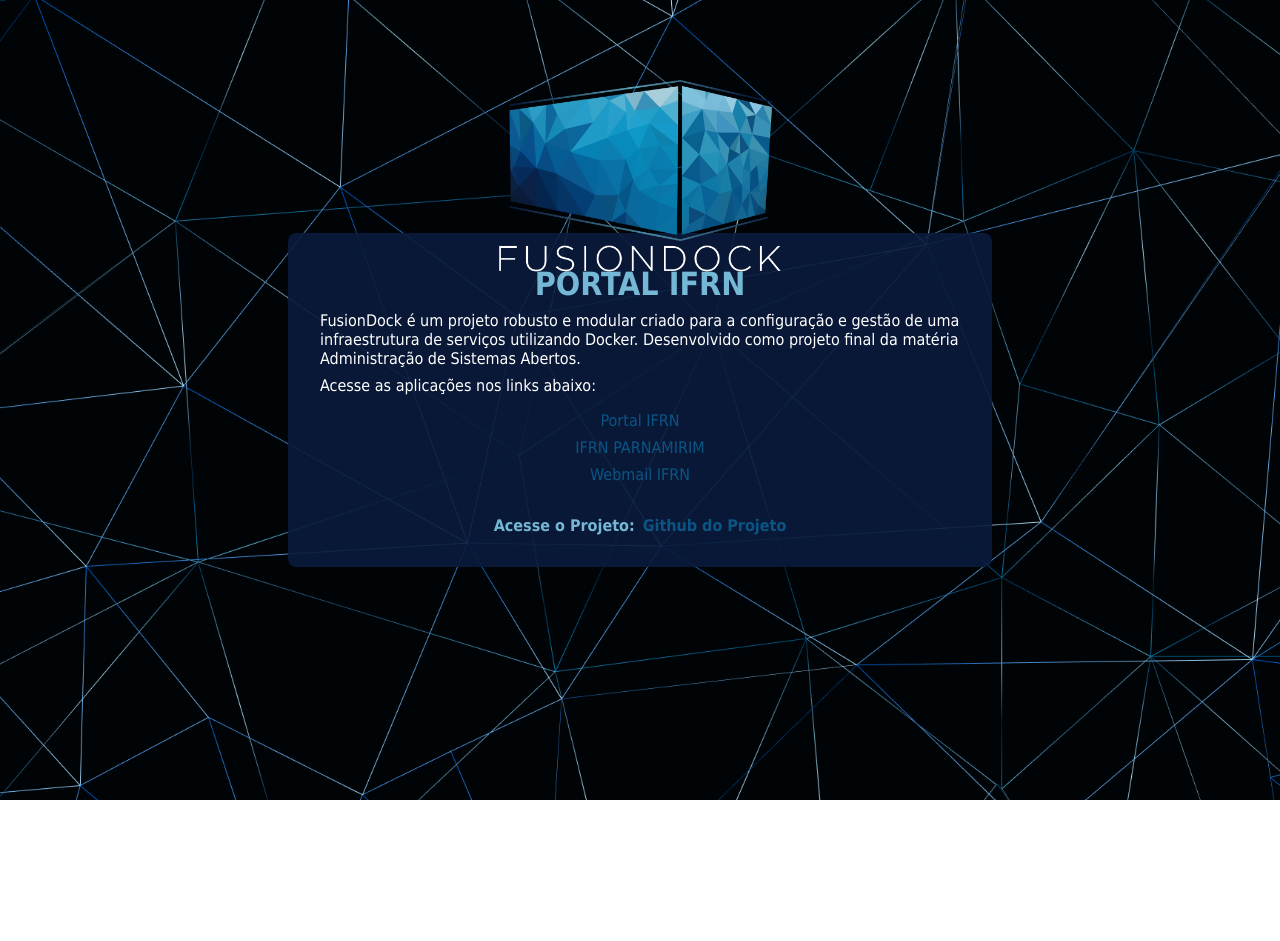
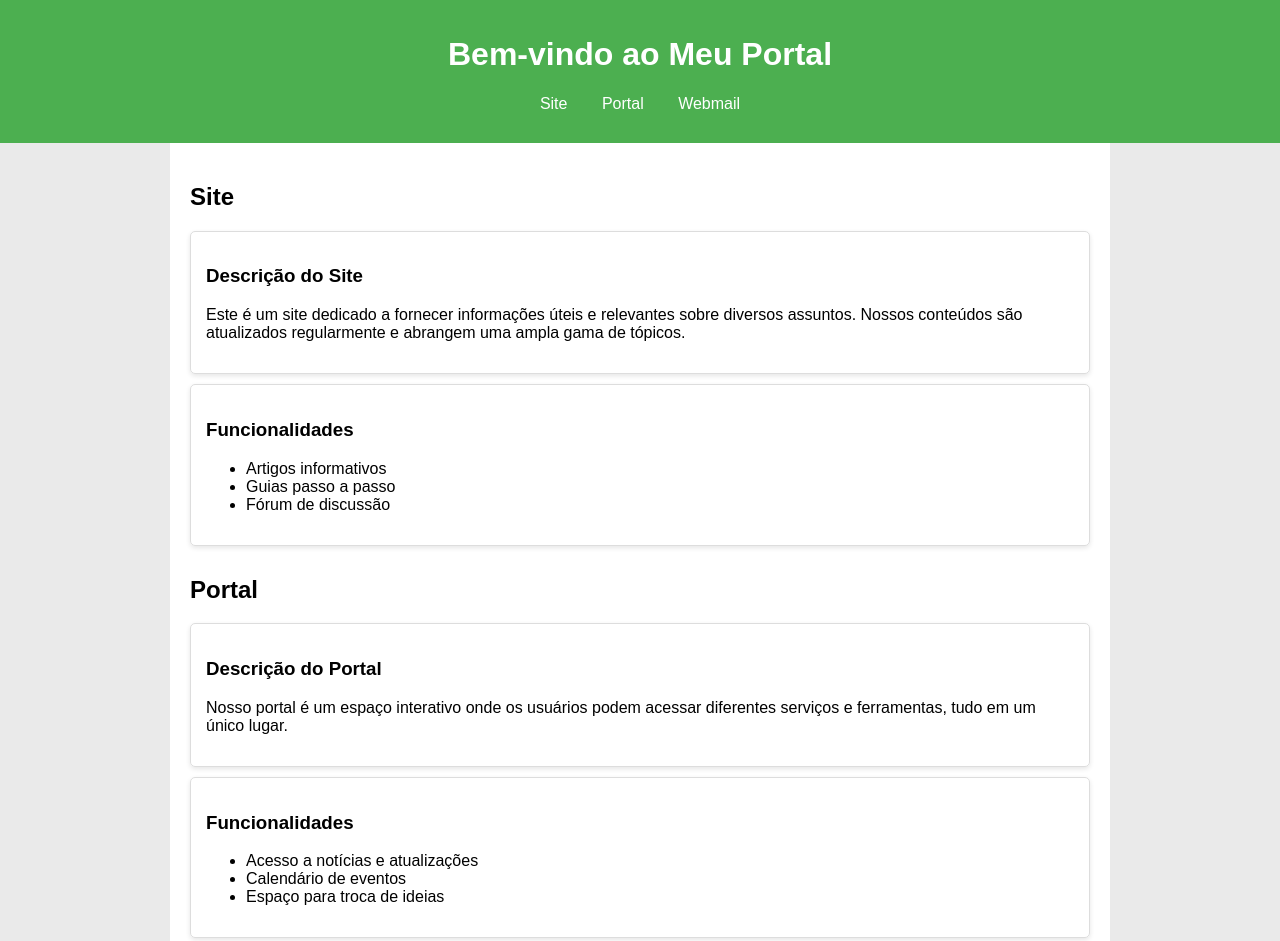
Before and after one commit to andersonalves11/Projeto-Asa-3, a plain HTML site: page web/index.html in a window 1280 px wide. Shown: the top 941 px of the page. Before the commit the page ends 800 px from the top, so only its background shows below. Drawn offline with Linux system fonts and the light colour scheme.

Commit message:
projeto asa

```diff
--- a/web/index.html
+++ b/web/index.html
@@ -1,105 +1,123 @@
 <!DOCTYPE html>
-<html lang="pt-br">
+<html lang="pt-BR">
 <head>
     <meta charset="UTF-8">
     <meta name="viewport" content="width=device-width, initial-scale=1.0">
-    <title>FUSIONDOCK</title>
-    <link rel="icon" href="./logo_fusiondock.png" type="image/x-icon"> <!-- Caminho para o favicon -->
+    <title>Meu Portal</title>
     <style>
-        html {
-            color-scheme: light dark;
+
+        body {
+            font-family: Arial, sans-serif;
+            margin: 0;
+            padding: 0;
+            background-color: #eaeaea;
         }
-        body {
-            margin: 0;
-            font-family: Tahoma, Verdana, Arial, sans-serif;
-            color: #75B8D5; /* Azul mais claro para o texto */
-            background-image: url('/preto.png'); /* Imagem preta como plano de fundo */
-            background-size: cover; /* Faz com que a imagem cubra todo o fundo */
-            background-position: center; /* Centraliza a imagem */
-            background-repeat: no-repeat; /* Evita que a imagem se repita */
-            min-height: 100vh; /* Garante que o body ocupe pelo menos a altura total da viewport */
-            display: flex;
-            flex-direction: column;
-            align-items: center;
-            justify-content: center;
-            text-align: center; /* Alinha o texto centralizado no body */
+        header {
+            background: #4CAF50;
+            color: white;
+            padding: 15px 0;
+            text-align: center;
         }
-        .logo {
-            position: absolute; /* Posiciona a logo no topo da tela */
-            top: 5em; /* Distância do topo */
-            left: 50%; /* Centraliza horizontalmente */
-            transform: translateX(-50%); /* Ajusta a posição para o centro exato */
-            max-width: 300px; /* Define um tamanho máximo para a logo */
+        nav {
+            margin: 15px 0;
         }
-        .content {
-            background: rgba(11, 27, 60, 0.9); /* Azul escuro semi-transparente para melhorar a legibilidade */
-            padding: 2em;
-            border-radius: 8px; /* Adiciona bordas arredondadas */
-            width: 50%; /* Define a largura da .content para evitar que ela fique muito larga */
-            color: #FFFFFF; /* Cor do texto dentro da .content */
+        nav a {
+            margin: 0 15px;
+            color: #fff;
+            text-decoration: none;
         }
-        h1 {
-            margin: 0; /* Remove margem padrão do título */
-            color: #75B8D5; /* Azul mais claro para o título */
-            text-align: center; /* Centraliza o título */
-            width: 100%; /* Garante que o título ocupe a largura total disponível */
+        main {
+            padding: 20px;
+            background: white;
+            max-width: 900px;
+            margin: auto;
         }
-        p {
-            margin: 0.5em 0; /* Define margem para os parágrafos */
-            text-align: left; /* Alinha o texto dos parágrafos à esquerda */
+        section {
+            margin-bottom: 30px;
         }
-        .links {
-            text-align: center; /* Centraliza a lista de links */
+        footer {
+            text-align: center;
+            padding: 10px 0;
+            background: #10c816;
+            color: rgb(27, 9, 9);
+            position: relative;
+            bottom: 0;
+            width: 100%;
         }
-        .links ul {
-            list-style-type: none; /* Remove a marcação da lista */
-            padding: 0;
-        }
-        .links li {
-            margin: 0.5em 0;
-        }
-        .links a {
-            color: #0B5584; /* Azul normal para os links */
-            text-decoration: none; /* Remove o sublinhado dos links */
-        }
-        .links a:hover {
-            text-decoration: underline; /* Adiciona sublinhado ao passar o mouse */
-        }
-        .github-link {
-            margin-top: 2em; /* Espaço acima da seção do GitHub */
-            font-weight: bold; /* Destaca o link do GitHub */
-        }
-        .github-info {
-            display: flex; /* Usa o layout flexível */
-            align-items: center; /* Alinha verticalmente ao centro */
-            justify-content: center; /* Centraliza horizontalmente */
-            gap: 0.5em; /* Espaço entre o texto e o link */
-        }
-        .github-info span {
-            color: #75B8D5; /* Azul mais claro para o texto "Acesse o Projeto:" */
+        .card {
+            border: 1px solid #ddd;
+            border-radius: 5px;
+            padding: 15px;
+            margin: 10px 0;
+            box-shadow: 0 2px 5px rgba(0, 0, 0, 0.1);
         }
     </style>
 </head>
 <body>
-    <img src="./logo_fusiondock.png" alt="DockerFusion Logo" class="logo"> <!-- Caminho para a logo do DockerFusion -->
-    <div class="content">
-        <h1>PORTAL IFRN</h1>
-        <p>FusionDock é um projeto robusto e modular criado para a configuração e gestão de uma infraestrutura de serviços utilizando Docker.
-            Desenvolvido como projeto final da matéria Administração de Sistemas Abertos.</p>
-        <p>Acesse as aplicações nos links abaixo:</p>
-        <div class="links">
+<header>
+    <h1>Bem-vindo ao Meu Portal</h1>
+    <nav>
+        <a href="www.ifrn.asa.br">Site</a>
+        <a href="portal.ifrn.asa.br">Portal</a>
+        <a href="webmail.ifrn.asa.br">Webmail</a>
+    </nav>
+</header>
+
+<main>
+    <section id="site">
+        <h2>Site</h2>
+        <div class="card">
+            <h3>Descrição do Site</h3>
+            <p>Este é um site dedicado a fornecer informações úteis e relevantes sobre diversos assuntos. Nossos conteúdos são atualizados regularmente e abrangem uma ampla gama de tópicos.</p>
+        </div>
+        <div class="card">
+            <h3>Funcionalidades</h3>
             <ul>
-                <li><a href="https://portal.ifrn.asa.br" target="_blank">Portal IFRN</a></li>
-                <li><a href="https://par.ifrn.asa.br target="_blank">IFRN PARNAMIRIM</a></li>
-                <li><a href="https://webmail.ifrn.asa.br" target="_blank">Webmail IFRN</a></li>
+                <li>Artigos informativos</li>
+                <li>Guias passo a passo</li>
+                <li>Fórum de discussão</li>
+
+
             </ul>
-            <div class="github-link">
-                <div class="github-info">
-                    <span>Acesse o Projeto:</span>
-                    <a href="https://github.com/baronout/FusionDock" target="_blank">Github do Projeto</a>
-                </div>
-            </div>
         </div>
-    </div>
+    </section>
+
+    <section id="portal">
+        <h2>Portal</h2>
+        <div class="card">
+            <h3>Descrição do Portal</h3>
+            <p>Nosso portal é um espaço interativo onde os usuários podem acessar diferentes serviços e ferramentas, tudo em um único lugar.</p>
+        </div>
+        <div class="card">
+            <h3>Funcionalidades</h3>
+            <ul>
+                <li>Acesso a notícias e atualizações</li>
+                <li>Calendário de eventos</li>
+                <li>Espaço para troca de ideias</li>
+            </ul>
+        </div>
+    </section>
+
+    <section id="webmail">
+        <h2>Webmail</h2>
+        <div class="card">
+            <h3>Descrição do Webmail</h3>
+            <p>Nosso serviço de webmail permite que você acesse seus e-mails de qualquer lugar, com uma interface simples e fácil de usar.</p>
+        </div>
+        <div class="card">
+            <h3>Funcionalidades</h3>
+            <ul>
+                <li>Envio e recebimento de e-mails</li>
+                <li>Organização de mensagens em pastas</li>
+                <li>Filtro de spam e pesquisa avançada</li>
+            </ul>
+        </div>
+    </section>
+</main>
+
+<footer>
+    <p>&copy; 2024 Meu Portal. Todos os direitos reservados.</p>
+</footer>
+
 </body>
 </html>
```
Also changed, not shown: web/azul.png (deleted), web/campos.png (deleted), web/favicon.png (deleted), web/logo_fusiondock.png (deleted), web/preto.png (deleted), web/roxo.png (deleted), 3 other files.
